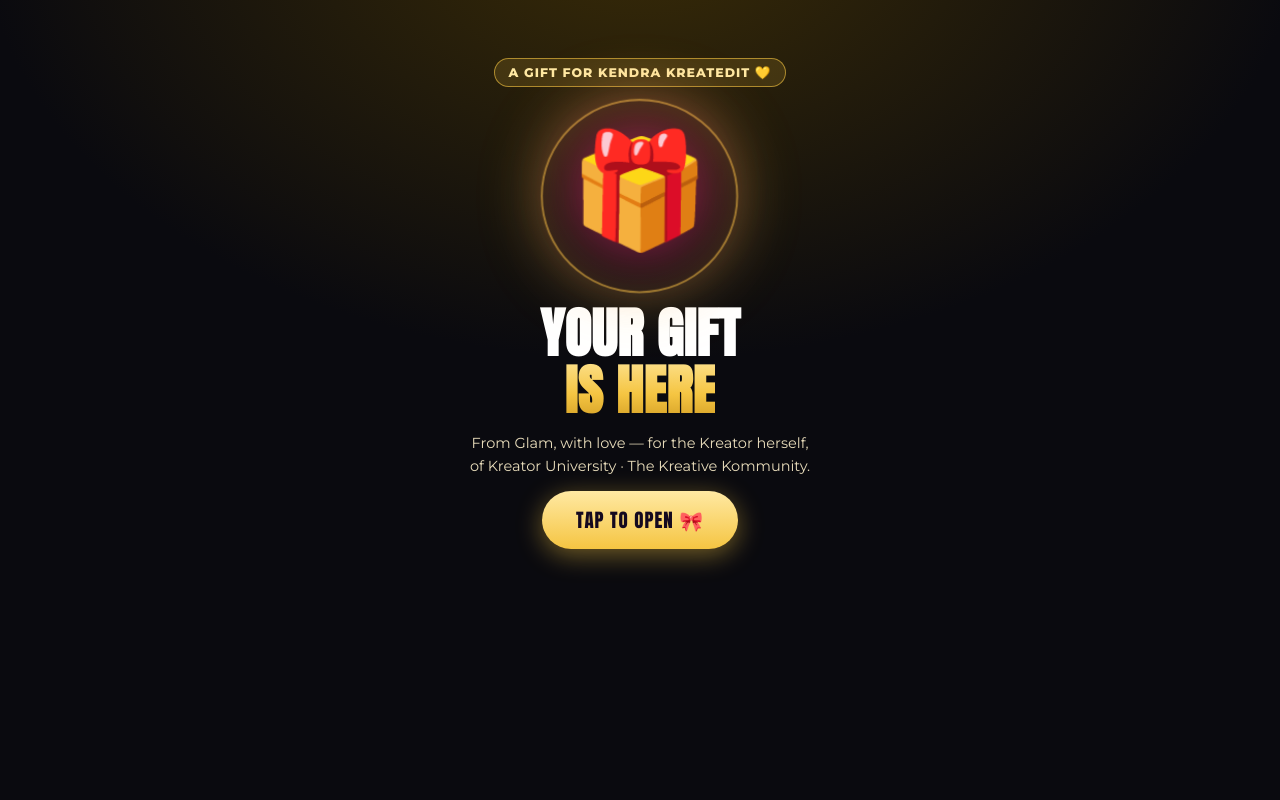
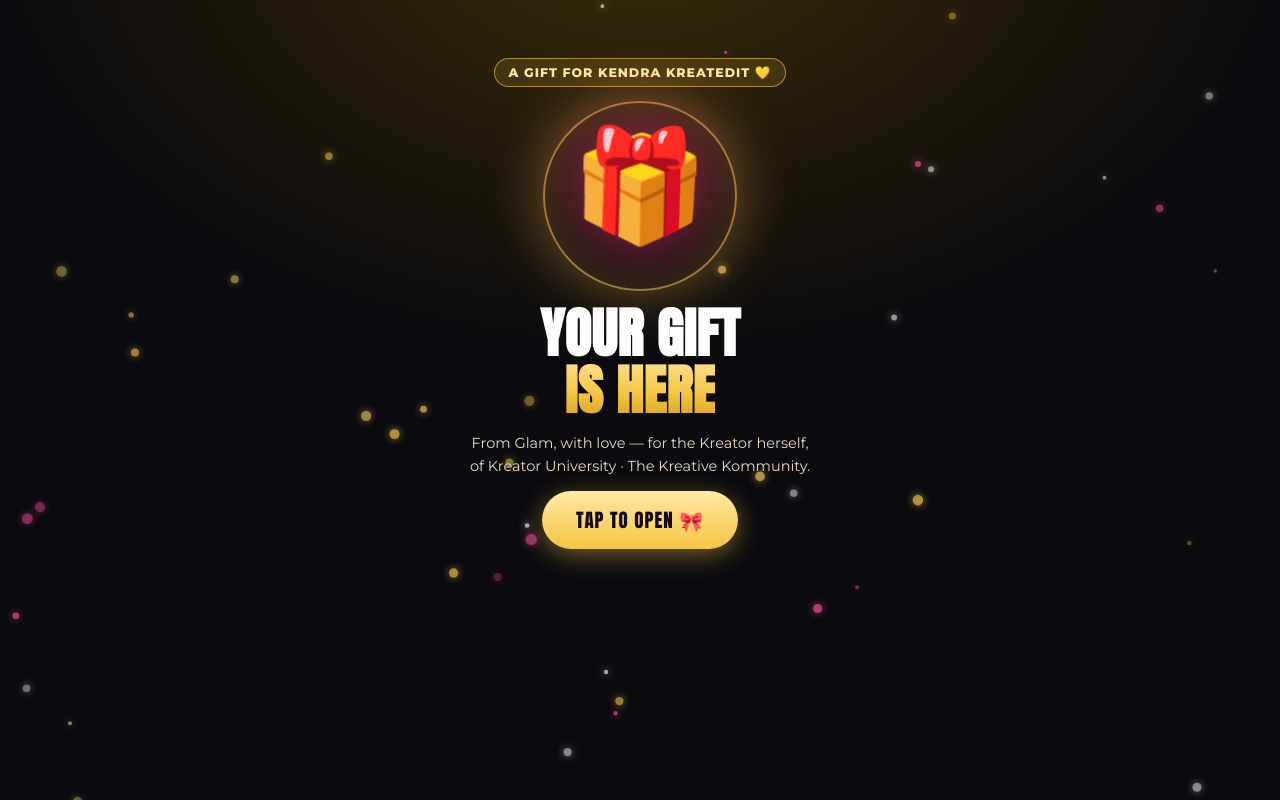
Before and after one commit to nakeymasi-coder/kreator-university-gift, a plain HTML site: page index.html in a window 1280 px wide. Drawn offline with Linux system fonts and the light colour scheme.

Commit message:
FX layer: animated sparkle field, confetti bursts, screen choreography, gold shine polish

```diff
--- a/index.html
+++ b/index.html
@@ -148,5 +148,68 @@ function openGift(){burst();go(1)}
 function burst(){const em=['✨','💜','⭐','🎉','💛'];for(let i=0;i<26;i++){const s=document.createElement('div');s.className='sparkle';s.textContent=em[i%em.length];s.style.left=(Math.random()*96)+'vw';s.style.top='-30px';s.style.animationDuration=(1.4+Math.random()*1.6)+'s';document.body.appendChild(s);setTimeout(()=>s.remove(),3400)}}
 function copyT(id,btn){const t=document.getElementById(id);t.select();t.setSelectionRange(0,99999);navigator.clipboard.writeText(t.value).then(()=>{const o=btn.textContent;btn.textContent='Copied! ✓';setTimeout(()=>btn.textContent=o,1600)})}
 </script>
+<style id="fx-style">
+/* ===== GLAMIFIED FX LAYER — motion + interaction polish ===== */
+:root{--fx-spring:cubic-bezier(.22,1.4,.36,1);--fx-ease:cubic-bezier(.22,1,.36,1)}
+#fx-canvas{position:fixed;inset:0;width:100%;height:100%;pointer-events:none;z-index:1;opacity:.85}
+.wrap{position:relative;z-index:2}
+.screen{display:none}
+.screen.active{display:flex;animation:fxScreenIn .65s var(--fx-ease) both}
+@keyframes fxScreenIn{from{opacity:0;transform:translateY(26px) scale(.985)}to{opacity:1;transform:none}}
+.screen.active>*{animation:fxRise .7s var(--fx-ease) both}
+.screen.active>*:nth-child(1){animation-delay:.05s}.screen.active>*:nth-child(2){animation-delay:.14s}
+.screen.active>*:nth-child(3){animation-delay:.23s}.screen.active>*:nth-child(4){animation-delay:.32s}
+.screen.active>*:nth-child(5){animation-delay:.41s}.screen.active>*:nth-child(6){animation-delay:.5s}
+@keyframes fxRise{from{opacity:0;transform:translateY(22px)}to{opacity:1;transform:none}}
+.giftbox{animation:fxFloat 3.2s ease-in-out infinite;cursor:pointer;transition:transform .25s var(--fx-spring)}
+.giftbox:active{transform:scale(.93) rotate(-2deg)}
+@keyframes fxFloat{0%,100%{transform:translateY(0) rotate(-1deg)}50%{transform:translateY(-12px) rotate(1.2deg)}}
+.art img,.card img{animation:fxBreathe 5s ease-in-out infinite;will-change:transform}
+@keyframes fxBreathe{0%,100%{transform:scale(1)}50%{transform:scale(1.018)}}
+.gold-text{background-size:220% auto!important;animation:fxShine 3.4s linear infinite}
+@keyframes fxShine{to{background-position:220% center}}
+.btn{position:relative;overflow:hidden;transition:transform .18s var(--fx-spring),box-shadow .3s}
+.btn:active{transform:scale(.95)}
+.btn::after{content:"";position:absolute;top:0;left:-80%;width:55%;height:100%;background:linear-gradient(105deg,transparent,rgba(255,255,255,.5),transparent);transform:skewX(-20deg);animation:fxSheen 3.8s ease-in-out infinite}
+@keyframes fxSheen{0%,55%{left:-80%}85%,100%{left:130%}}
+.ring{animation:fxRingPulse 2.6s ease-in-out infinite}
+@keyframes fxRingPulse{0%,100%{box-shadow:0 0 0 0 rgba(255,215,106,.0),0 0 34px 2px rgba(255,215,106,.25)}50%{box-shadow:0 0 0 6px rgba(255,215,106,.06),0 0 54px 8px rgba(255,215,106,.45)}}
+.tag{animation:fxTagGlow 3s ease-in-out infinite}
+@keyframes fxTagGlow{0%,100%{filter:brightness(1)}50%{filter:brightness(1.22)}}
+.dots i{transition:all .45s var(--fx-spring)}
+.grid .card{transition:transform .3s var(--fx-spring)}
+.grid .card:active{transform:scale(.96) rotate(-1deg)}
+.fx-confetti{position:fixed;width:9px;height:14px;z-index:99;pointer-events:none;border-radius:2px}
+.fx-pop{animation:fxPop .45s var(--fx-spring)}
+@keyframes fxPop{0%{transform:scale(1)}40%{transform:scale(1.12)}100%{transform:scale(1)}}
+@media (prefers-reduced-motion:reduce){*{animation-duration:.01s!important;animation-iteration-count:1!important;transition-duration:.01s!important}}
+</style>
+<script id="fx-js">
+(function(){
+var COLORS=['#ffd76a','#f7c948','#ffffff','#ff4fa3'];
+function ready(fn){document.readyState!=='loading'?fn():document.addEventListener('DOMContentLoaded',fn)}
+ready(function(){
+/* ambient sparkle field */
+var cv=document.createElement('canvas');cv.id='fx-canvas';document.body.prepend(cv);
+var ctx=cv.getContext('2d'),W,H,ps=[];
+function size(){var d=Math.min(window.devicePixelRatio||1,2);W=cv.width=innerWidth*d;H=cv.height=innerHeight*d;cv.style.width=innerWidth+'px';cv.style.height=innerHeight+'px'}
+size();addEventListener('resize',size);
+for(var i=0;i<44;i++)ps.push({x:Math.random(),y:Math.random(),r:.8+Math.random()*2.1,s:.00022+Math.random()*.0005,ph:Math.random()*6.28,c:COLORS[i%COLORS.length],dr:(Math.random()-.5)*.00012});
+(function loop(t){ctx.clearRect(0,0,W,H);ps.forEach(function(p){p.y-=p.s;p.x+=p.dr+Math.sin(t/1600+p.ph)*.00004;if(p.y<-.02){p.y=1.02;p.x=Math.random()}var tw=.35+.65*Math.abs(Math.sin(t/700+p.ph));ctx.globalAlpha=tw*.75;ctx.fillStyle=p.c;ctx.shadowColor=p.c;ctx.shadowBlur=8;ctx.beginPath();ctx.arc(p.x*W,p.y*H,p.r*(W/900+0.6),0,6.29);ctx.fill()});ctx.globalAlpha=1;requestAnimationFrame(loop)})(0);
+/* confetti burst */
+window.fxBurst=function(x,y,n){n=n||42;for(var i=0;i<n;i++){var el=document.createElement('div');el.className='fx-confetti';el.style.background=COLORS[i%COLORS.length];el.style.left=x+'px';el.style.top=y+'px';document.body.appendChild(el);var a=Math.random()*6.28,v=120+Math.random()*260,dx=Math.cos(a)*v,dy=Math.sin(a)*v-190,rot=Math.random()*540-270;el.animate([{transform:'translate(0,0) rotate(0deg)',opacity:1},{transform:'translate('+dx+'px,'+(dy+330)+'px) rotate('+rot+'deg)',opacity:0}],{duration:950+Math.random()*550,easing:'cubic-bezier(.17,.67,.35,1)'}).onfinish=(function(e){return function(){e.remove()}})(el)}};
+/* bursts: gift tap + finale screen */
+var screens=[].slice.call(document.querySelectorAll('.screen'));
+var gift=document.querySelector('.giftbox');
+if(gift)gift.addEventListener('pointerdown',function(e){fxBurst(e.clientX||innerWidth/2,e.clientY||innerHeight/2,54)});
+var last=screens[screens.length-1];
+var fired=false;
+var obs=new MutationObserver(function(){if(last&&last.classList.contains('active')&&!fired){fired=true;setTimeout(function(){fxBurst(innerWidth*.5,innerHeight*.34,70);setTimeout(function(){fxBurst(innerWidth*.22,innerHeight*.5,34);fxBurst(innerWidth*.8,innerHeight*.5,34)},260)},350)}});
+if(last)obs.observe(last,{attributes:true,attributeFilter:['class']});
+/* copy-button pop */
+document.addEventListener('click',function(e){var b=e.target.closest?e.target.closest('.btn'):null;if(b){b.classList.remove('fx-pop');void b.offsetWidth;b.classList.add('fx-pop')}});
+});
+})();
+</script>
 </body>
 </html>
```
